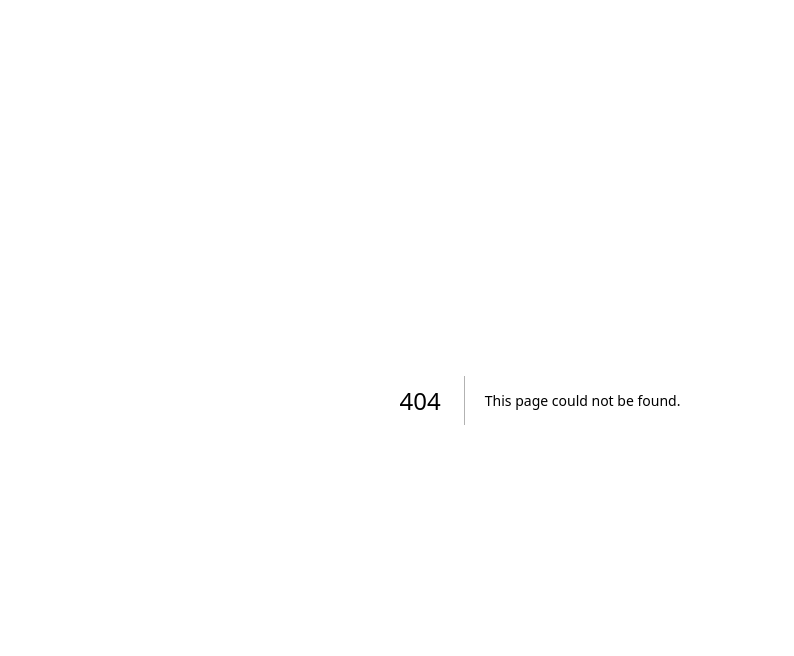
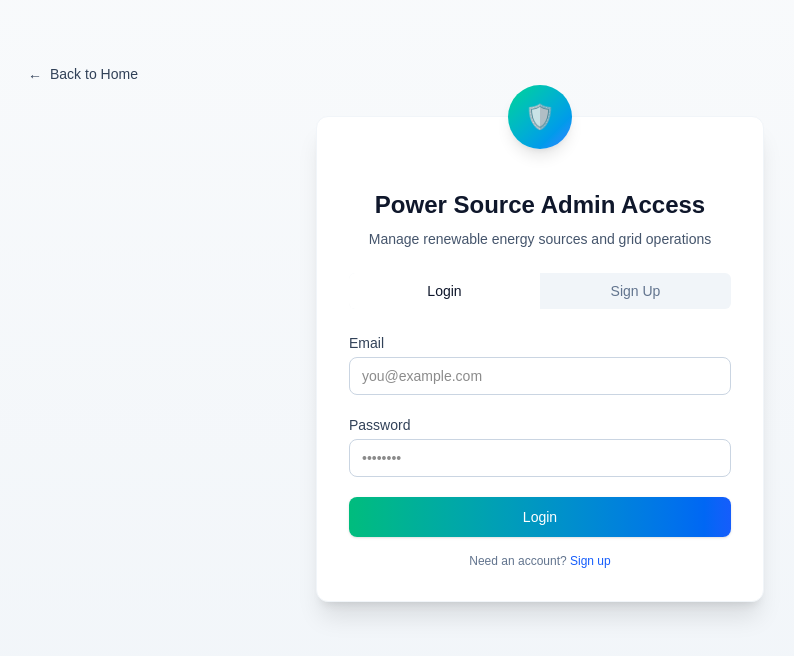
Before and after one commit to nancy-singh10/TEAM_GARUDA__SIH2025, a Next.js app in the folder sih-project/: page /admin/auth in a window 1280 px wide. Before the commit this address had no page. Shown: the top 656 px of the page, without its empty margins (100-894 px from the left). Built offline with nearby package versions, Linux system fonts and the light colour scheme.

Commit message:
added main landing page + both auth for admin and consumer

```diff
--- /dev/null
+++ b/sih-project/src/app/admin/auth/page.tsx
@@ -0,0 +1,14 @@
+import AuthCard from "@/app/components/AuthCard";
+
+export default function AdminAuthPage() {
+  return (
+    <main className="min-h-screen bg-gradient-to-b from-slate-50 to-slate-100 py-16 px-4">
+      <div className="max-w-5xl mx-auto">
+        <a href="/" className="text-sm text-slate-700 flex items-center gap-2 mb-8 hover:text-slate-900">
+          <span>←</span> Back to Home
+        </a>
+        <AuthCard title="Power Source Admin Access" subtitle="Manage renewable energy sources and grid operations" variant="admin" />
+      </div>
+    </main>
+  );
+}
--- a/sih-project/src/app/admin/page.tsx
+++ b/sih-project/src/app/admin/page.tsx
@@ -1,72 +1,5 @@
+import { redirect } from "next/navigation";
+
 export default function AdminPage() {
-	return (
-		<main className="min-h-screen bg-gradient-to-br from-indigo-50 via-sky-50 to-amber-50 py-20">
-			<div className="max-w-6xl mx-auto px-6">
-				{/* Hero */}
-				<section className="max-w-3xl mx-auto text-center mb-12">
-					<h1 className="text-4xl md:text-5xl font-extrabold text-slate-900 leading-tight">
-						Revolutionize Your Energy Management
-					</h1>
-					<p className="mt-4 text-lg md:text-xl text-slate-600">
-						Transform your campus into a smart energy ecosystem with real-time monitoring, predictive
-						analytics, and automated optimization.
-					</p>
-				</section>
-
-			{/* Cards */}
-			<section className="-mt-4 grid grid-cols-1 md:grid-cols-3 gap-6">
-					<article className="bg-white rounded-2xl shadow-lg p-6 md:p-8 flex items-start gap-4">
-						<div className="flex-shrink-0 bg-gradient-to-br from-indigo-100 to-indigo-50 rounded-lg p-3">
-							<span className="text-3xl">📊</span>
-						</div>
-						<div>
-							<h3 className="text-lg font-semibold text-slate-900">Real-Time Monitoring</h3>
-							<p className="mt-2 text-sm text-slate-600">Track solar, wind, battery, and grid usage with live data visualization</p>
-						</div>
-					</article>
-
-					<article className="bg-white rounded-2xl shadow-lg p-6 md:p-8 flex items-start gap-4">
-						<div className="flex-shrink-0 bg-gradient-to-br from-purple-100 to-purple-50 rounded-lg p-3">
-							<span className="text-3xl">🔮</span>
-						</div>
-						<div>
-							<h3 className="text-lg font-semibold text-slate-900">Smart Predictions</h3>
-							<p className="mt-2 text-sm text-slate-600">AI-powered forecasting for optimal energy distribution and storage</p>
-						</div>
-					</article>
-
-					<article className="bg-white rounded-2xl shadow-lg p-6 md:p-8 flex items-start gap-4">
-						<div className="flex-shrink-0 bg-gradient-to-br from-green-100 to-green-50 rounded-lg p-3">
-							<span className="text-3xl">🌱</span>
-						</div>
-						<div>
-							<h3 className="text-lg font-semibold text-slate-900">Carbon Savings</h3>
-							<p className="mt-2 text-sm text-slate-600">Monitor your environmental impact with detailed sustainability reports</p>
-						</div>
-					</article>
-				</section>
-
-							{/* Signup buttons */}
-							<section className="mt-8 flex justify-center">
-								<div className="inline-flex gap-4">
-									<a
-										href="#"
-										className="inline-block bg-slate-900 text-white px-6 py-3 rounded-full shadow hover:shadow-lg transition-shadow duration-150"
-										aria-label="Sign up as admin"
-									>
-										Sign up as Admin
-									</a>
-
-									<a
-										href="#"
-										className="inline-block bg-white border border-slate-200 text-slate-900 px-6 py-3 rounded-full shadow hover:bg-slate-50 transition-colors duration-150"
-										aria-label="Sign up as consumer"
-									>
-										Sign up as Consumer
-									</a>
-								</div>
-							</section>
-			</div>
-		</main>
-	);
+  redirect("/");
 }
--- /dev/null
+++ b/sih-project/src/app/components/AuthCard.tsx
@@ -0,0 +1,104 @@
+"use client";
+
+import { useState } from "react";
+
+interface AuthCardProps {
+  title: string;
+  subtitle?: string;
+  icon?: React.ReactNode;
+  variant?: "admin" | "consumer";
+}
+
+export function AuthCard({
+  title,
+  subtitle = "Manage renewable energy sources and grid operations",
+  icon,
+  variant = "admin",
+}: AuthCardProps) {
+  const [mode, setMode] = useState<"login" | "signup">("login");
+
+  return (
+    <div className="max-w-md w-full mx-auto bg-white rounded-xl shadow-xl border border-slate-100 p-8 relative">
+      <div className="absolute -top-8 left-1/2 -translate-x-1/2 w-16 h-16 rounded-full bg-gradient-to-br from-emerald-400 to-blue-500 flex items-center justify-center shadow-lg">
+        {icon || <span className="text-2xl">{variant === "admin" ? "🛡️" : "👥"}</span>}
+      </div>
+      <div className="mt-10 text-center">
+        <h2 className="text-2xl font-semibold text-slate-900">{title}</h2>
+        <p className="mt-2 text-sm text-slate-600">{subtitle}</p>
+      </div>
+
+      {/* Tabs */}
+      <div className="mt-6 grid grid-cols-2 rounded-md overflow-hidden bg-slate-100 text-sm font-medium">
+        <button
+          onClick={() => setMode("login")}
+          className={`py-2 transition-colors ${
+            mode === "login" ? "bg-white text-slate-900" : "text-slate-500"
+          }`}
+        >
+          Login
+        </button>
+        <button
+          onClick={() => setMode("signup")}
+          className={`py-2 transition-colors ${
+            mode === "signup" ? "bg-white text-slate-900" : "text-slate-500"
+          }`}
+        >
+          Sign Up
+        </button>
+      </div>
+
+      <form className="mt-6 space-y-5" onSubmit={(e) => e.preventDefault()}>
+        <div>
+          <label className="block text-sm font-medium text-slate-700 mb-1">Email</label>
+          <input
+            type="email"
+            required
+            className="w-full rounded-lg border border-slate-300 px-3 py-2 text-sm focus:outline-none focus:ring-2 focus:ring-blue-500"
+            placeholder="you@example.com"
+          />
+        </div>
+        <div>
+          <label className="block text-sm font-medium text-slate-700 mb-1">Password</label>
+          <input
+            type="password"
+            required
+            className="w-full rounded-lg border border-slate-300 px-3 py-2 text-sm focus:outline-none focus:ring-2 focus:ring-blue-500"
+            placeholder="••••••••"
+          />
+        </div>
+        {mode === "signup" && (
+          <div>
+            <label className="block text-sm font-medium text-slate-700 mb-1">Confirm Password</label>
+            <input
+              type="password"
+              required
+              className="w-full rounded-lg border border-slate-300 px-3 py-2 text-sm focus:outline-none focus:ring-2 focus:ring-blue-500"
+              placeholder="••••••••"
+            />
+          </div>
+        )}
+        <button
+          type="submit"
+          className="w-full rounded-lg bg-gradient-to-r from-emerald-500 to-blue-600 text-white py-2.5 text-sm font-medium shadow hover:from-emerald-600 hover:to-blue-700 focus:outline-none focus:ring-2 focus:ring-offset-2 focus:ring-blue-500"
+        >
+          {mode === "login" ? "Login" : "Create Account"}
+        </button>
+      </form>
+
+      {mode === "login" && (
+        <p className="mt-4 text-xs text-center text-slate-500">
+          Need an account?{" "}
+          <button
+            type="button"
+            onClick={() => setMode("signup")}
+            className="text-blue-600 hover:text-blue-700 font-medium"
+          >
+            Sign up
+          </button>
+        </p>
+      )}
+    </div>
+  );
+}
+
+export default AuthCard;
--- /dev/null
+++ b/sih-project/src/app/consumer/auth/page.tsx
@@ -0,0 +1,14 @@
+import AuthCard from "@/app/components/AuthCard";
+
+export default function ConsumerAuthPage() {
+  return (
+    <main className="min-h-screen bg-gradient-to-b from-slate-50 to-slate-100 py-16 px-4">
+      <div className="max-w-5xl mx-auto">
+        <a href="/" className="text-sm text-slate-700 flex items-center gap-2 mb-8 hover:text-slate-900">
+          <span>←</span> Back to Home
+        </a>
+        <AuthCard title="Consumer Access" subtitle="Access personalized energy insights and usage analytics" variant="consumer" />
+      </div>
+    </main>
+  );
+}
--- a/sih-project/src/app/page.tsx
+++ b/sih-project/src/app/page.tsx
@@ -1,103 +1,71 @@
-import Image from "next/image";
+export default function LandingPage() {
+  return (
+    <main className="min-h-screen bg-gradient-to-br from-indigo-50 via-sky-50 to-amber-50 py-20">
+      <div className="max-w-6xl mx-auto px-6">
+        {/* Hero */}
+        <section className="max-w-3xl mx-auto text-center mb-12">
+          <h1 className="text-4xl md:text-5xl font-extrabold text-slate-900 leading-tight">
+            Revolutionize Your Energy Management
+          </h1>
+          <p className="mt-4 text-lg md:text-xl text-slate-600">
+            Transform your campus into a smart energy ecosystem with real-time monitoring, predictive
+            analytics, and automated optimization.
+          </p>
+        </section>
 
-export default function Home() {
-  return (
-    <div className="font-sans grid grid-rows-[20px_1fr_20px] items-center justify-items-center min-h-screen p-8 pb-20 gap-16 sm:p-20">
-      <main className="flex flex-col gap-[32px] row-start-2 items-center sm:items-start">
-        <Image
-          className="dark:invert"
-          src="/next.svg"
-          alt="Next.js logo"
-          width={180}
-          height={38}
-          priority
-        />
-        <ol className="font-mono list-inside list-decimal text-sm/6 text-center sm:text-left">
-          <li className="mb-2 tracking-[-.01em]">
-            Get started by editing{" "}
-            <code className="bg-black/[.05] dark:bg-white/[.06] font-mono font-semibold px-1 py-0.5 rounded">
-              src/app/page.tsx
-            </code>
-            .
-          </li>
-          <li className="tracking-[-.01em]">
-            Save and see your changes instantly.
-          </li>
-        </ol>
+        {/* Cards */}
+        <section className="-mt-4 grid grid-cols-1 md:grid-cols-3 gap-6">
+          <article className="bg-white rounded-2xl shadow-lg p-6 md:p-8 flex items-start gap-4">
+            <div className="flex-shrink-0 bg-gradient-to-br from-indigo-100 to-indigo-50 rounded-lg p-3">
+              <span className="text-3xl">📊</span>
+            </div>
+            <div>
+              <h3 className="text-lg font-semibold text-slate-900">Real-Time Monitoring</h3>
+              <p className="mt-2 text-sm text-slate-600">Track solar, wind, battery, and grid usage with live data visualization</p>
+            </div>
+          </article>
 
-        <div className="flex gap-4 items-center flex-col sm:flex-row">
+          <article className="bg-white rounded-2xl shadow-lg p-6 md:p-8 flex items-start gap-4">
+            <div className="flex-shrink-0 bg-gradient-to-br from-purple-100 to-purple-50 rounded-lg p-3">
+              <span className="text-3xl">🔮</span>
+            </div>
+            <div>
+              <h3 className="text-lg font-semibold text-slate-900">Smart Predictions</h3>
+              <p className="mt-2 text-sm text-slate-600">AI-powered forecasting for optimal energy distribution and storage</p>
+            </div>
+          </article>
+
+          <article className="bg-white rounded-2xl shadow-lg p-6 md:p-8 flex items-start gap-4">
+            <div className="flex-shrink-0 bg-gradient-to-br from-green-100 to-green-50 rounded-lg p-3">
+              <span className="text-3xl">🌱</span>
+            </div>
+            <div>
+              <h3 className="text-lg font-semibold text-slate-900">Carbon Savings</h3>
+              <p className="mt-2 text-sm text-slate-600">Monitor your environmental impact with detailed sustainability reports</p>
+            </div>
+          </article>
+        </section>
+
+        {/* Access buttons */}
+        <section className="mt-8 flex justify-center">
+          <div className="inline-flex gap-4">
             <a
-            className="rounded-full border border-solid border-transparent transition-colors flex items-center justify-center bg-foreground text-background gap-2 hover:bg-[#383838] dark:hover:bg-[#ccc] font-medium text-sm sm:text-base h-10 sm:h-12 px-4 sm:px-5 sm:w-auto"
-            href="https://vercel.com/new?utm_source=create-next-app&utm_medium=appdir-template-tw&utm_campaign=create-next-app"
-            target="_blank"
-            rel="noopener noreferrer"
+              href="/admin/auth"
+              className="inline-block bg-slate-900 text-white px-6 py-3 rounded-full shadow hover:shadow-lg transition-shadow duration-150"
+              aria-label="Admin access login or signup"
             >
-            <Image
-              className="dark:invert"
-              src="/vercel.svg"
-              alt="Vercel logomark"
-              width={20}
-              height={20}
-            />
-            Deploy now
+              Admin Access
             </a>
             <a
-            className="rounded-full border border-solid border-black/[.08] dark:border-white/[.145] transition-colors flex items-center justify-center hover:bg-[#f2f2f2] dark:hover:bg-[#1a1a1a] hover:border-transparent font-medium text-sm sm:text-base h-10 sm:h-12 px-4 sm:px-5 w-full sm:w-auto md:w-[158px]"
-            href="https://nextjs.org/docs?utm_source=create-next-app&utm_medium=appdir-template-tw&utm_campaign=create-next-app"
-            target="_blank"
-            rel="noopener noreferrer"
+              href="/consumer/auth"
+              className="inline-block bg-white border border-slate-200 text-slate-900 px-6 py-3 rounded-full shadow hover:bg-slate-50 transition-colors duration-150"
+              aria-label="Consumer access login or signup"
             >
-            Read our docs
+              Consumer Access
             </a>
           </div>
+        </section>
+      </div>
     </main>
-      <footer className="row-start-3 flex gap-[24px] flex-wrap items-center justify-center">
-        <a
-          className="flex items-center gap-2 hover:underline hover:underline-offset-4"
-          href="https://nextjs.org/learn?utm_source=create-next-app&utm_medium=appdir-template-tw&utm_campaign=create-next-app"
-          target="_blank"
-          rel="noopener noreferrer"
-        >
-          <Image
-            aria-hidden
-            src="/file.svg"
-            alt="File icon"
-            width={16}
-            height={16}
-          />
-          Learn
-        </a>
-        <a
-          className="flex items-center gap-2 hover:underline hover:underline-offset-4"
-          href="https://vercel.com/templates?framework=next.js&utm_source=create-next-app&utm_medium=appdir-template-tw&utm_campaign=create-next-app"
-          target="_blank"
-          rel="noopener noreferrer"
-        >
-          <Image
-            aria-hidden
-            src="/window.svg"
-            alt="Window icon"
-            width={16}
-            height={16}
-          />
-          Examples
-        </a>
-        <a
-          className="flex items-center gap-2 hover:underline hover:underline-offset-4"
-          href="https://nextjs.org?utm_source=create-next-app&utm_medium=appdir-template-tw&utm_campaign=create-next-app"
-          target="_blank"
-          rel="noopener noreferrer"
-        >
-          <Image
-            aria-hidden
-            src="/globe.svg"
-            alt="Globe icon"
-            width={16}
-            height={16}
-          />
-          Go to nextjs.org →
-        </a>
-      </footer>
-    </div>
   );
 }
```
Lines whose indentation alone changed are shown as unchanged.
